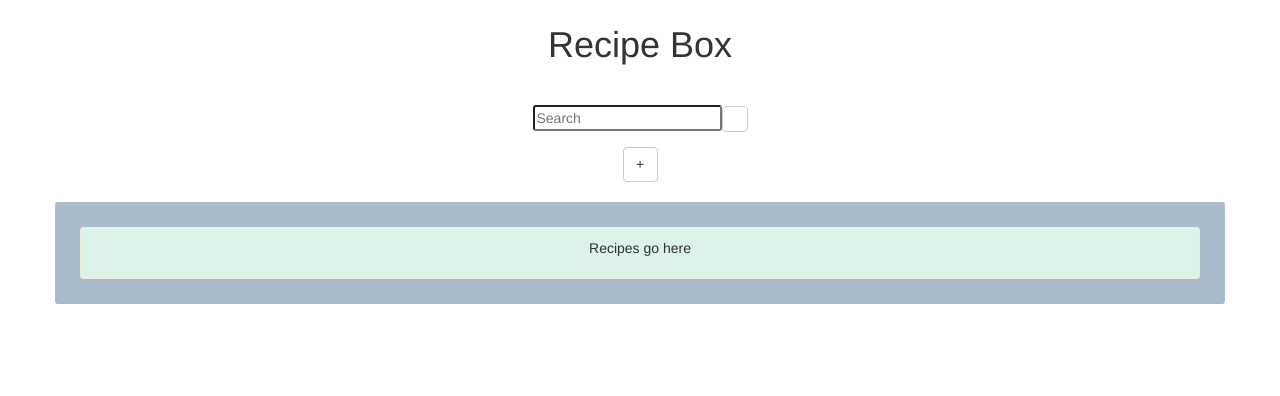
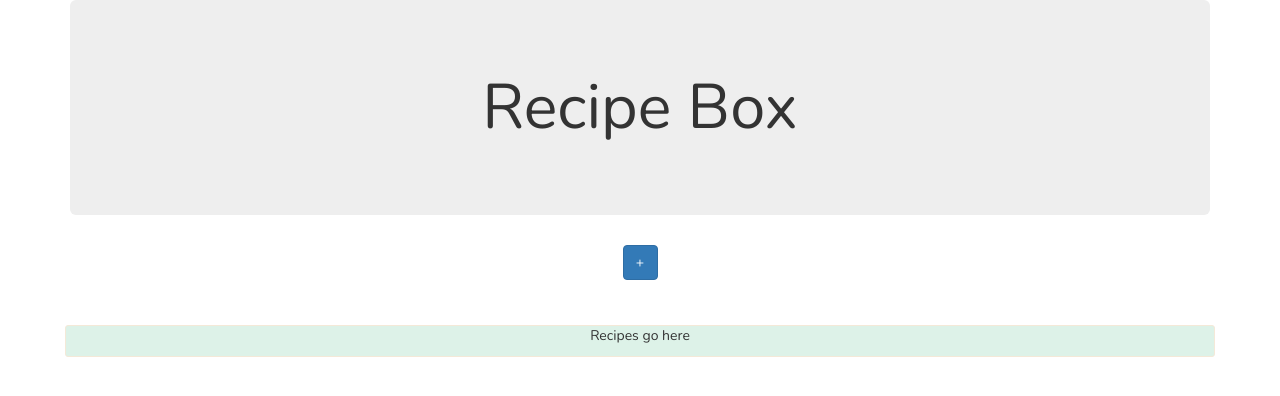
Before and after one commit to ruthcodes/recipe-box, a React (Create React App) app: page / in a window 1280 px wide. Shown: the top 396 px of the page. Built offline with nearby package versions, Linux system fonts and the light colour scheme.

Commit message:
CSS styling

```diff
--- a/src/AddButton.js
+++ b/src/AddButton.js
@@ -4,5 +4,5 @@ import './bootstrap.min.css';
 import './App.css';
 
 export function AddButton(props){
-    return <Button className="add" onClick={props.onClick}>+</Button>;
+    return <Button className="add btn-primary" onClick={props.onClick}>+</Button>;
 }
--- a/src/App.css
+++ b/src/App.css
@@ -1,10 +1,8 @@
+@import url('https://fonts.googleapis.com/css?family=Nunito');
+
 .container{
   text-align: center;
-}
-
-.recipeContain{
-  background: #aabbcc;
-  border-radius: 3px;
+  font-family: 'Nunito', sans-serif;
 }
 
 .recipeRow{
@@ -17,7 +15,6 @@
   background-color: #ddf2e8;
   border: 1px solid #f4e9d8;
   border-radius: 3px;
-  padding: 10px;
 }
 
 h1{
@@ -32,7 +29,8 @@ input{
   border-radius: 3px;
 }
 
-.btn{
+
+.searchButton{
   height: 26px;
   margin: 0 auto;
 }
@@ -61,12 +59,16 @@ input{
   top: 25%;
   bottom: 25%;
   margin: auto;
-  background: white;
-  border-radius: 3px;
+  background: #f9f9f9;
+  border-radius: 5px;
+  min-height: 310px;
+  max-height: 310px;
 }
 
 .popRowOne{
   background-color: #ddf2e8;
+  height: 70px;
+  border-radius: 5px;
   text-align: center;
   margin: 0 auto;
   padding-bottom: 5px;
@@ -76,18 +78,47 @@ input{
   margin: 0 auto;
 }
 
+.popFoot{
+  padding: 0;
+  margin-top: 0px;
+  text-align: right;
+  padding-right: 26px;
+}
+
 form{
   text-align: left;
-  padding: 30px;
+  padding: 10px 30px;
 }
 
 textarea{
   width: 100%;
-  height: 90px;
+  border: none;
+  min-height: 90px;
   resize: none;
+  margin-top: 5px;
+  border-radius: 3px;
+  border-top: 2px solid #939396;
+  border-left: 2px solid #939396;
+  border-bottom: 2px solid #e0e0e5;
+  border-right: 2px solid #e0e0e5;
+
 }
 
 form > input{
   width: 100%;
+  margin-top: 5px;
+  border-top: 2px solid #939396;
+  border-left: 2px solid #939396;
+  border-bottom: 2px solid #e0e0e5;
+  border-right: 2px solid #e0e0e5;
+}
 
+.popFoot > button{
+  margin: 3px;
 }
+
+@media (max-width:500px) {
+  h2{
+    font-size: 25px;
+  }
+}
--- a/src/App.js
+++ b/src/App.js
@@ -1,5 +1,5 @@
 import React, { Component } from 'react';
-import { Grid, Row, Col } from 'react-bootstrap';
+import { Grid, Row, Col, Jumbotron } from 'react-bootstrap';
 import './bootstrap.min.css';
 import './App.css';
 import { ContentContainer } from './ContentContainer';
@@ -26,12 +26,9 @@ class App extends Component {
   render() {
     return (
       <Grid>
-        <Row>
-          <Col xs={12} sm={12} md={12} lg={12} xl={12}><h1>Recipe Box</h1></Col>
-        </Row>
-        <Row>
-          <SearchBar />
-        </Row>
+        <Jumbotron>
+          <h1>Recipe Box</h1>
+        </Jumbotron>
         <Row>
           <AddButton onClick={this.handlePopup}/>
         </Row>
--- a/src/ContentContainer.js
+++ b/src/ContentContainer.js
@@ -5,12 +5,10 @@ import './App.css';
 
 export function ContentContainer(props){
     return (
-      <Grid className="recipeContain">
         <Row className="recipeRow">
           <Col className="recipeCol" xs={12} sm={12} md={12} lg={12} xl={12}>
             <p>Recipes go here</p>
           </Col>
         </Row>
-      </Grid>
     );
 }
--- a/src/Popup.js
+++ b/src/Popup.js
@@ -1,5 +1,5 @@
 import React, { Component } from 'react';
-import { Grid, Row, Col } from 'react-bootstrap';
+import { Grid, Row, Col, Button } from 'react-bootstrap';
 import './bootstrap.min.css';
 import './App.css';
 
@@ -21,7 +21,8 @@ export function Popup(props) {
               </form>
             </Row>
             <Row>
-              <Col className="popFoot" xs={12} sm={12} md={12} lg={12} xl={12}><button onClick={props.closePopup}>OK</button></Col>
+              <Col className="popFoot ok" xs={0} sm={6} md={8} lg={8} xl={10}></Col>
+              <Col className="popFoot delete" xs={12} sm={6} md={4} lg={4} xl={2}><Button onClick={props.closePopup}>OK</Button><Button className="btn-danger">Delete</Button></Col>
             </Row>
         </div>
       </div>
```
